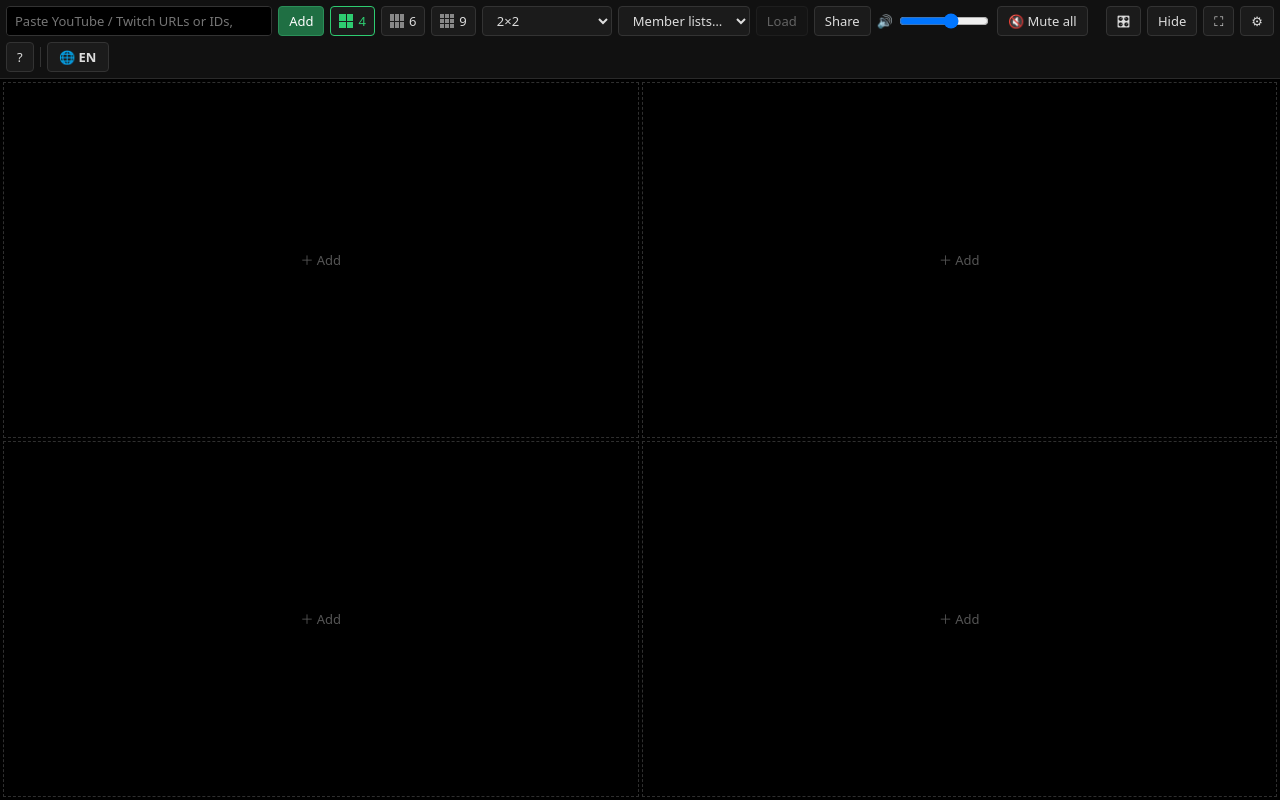
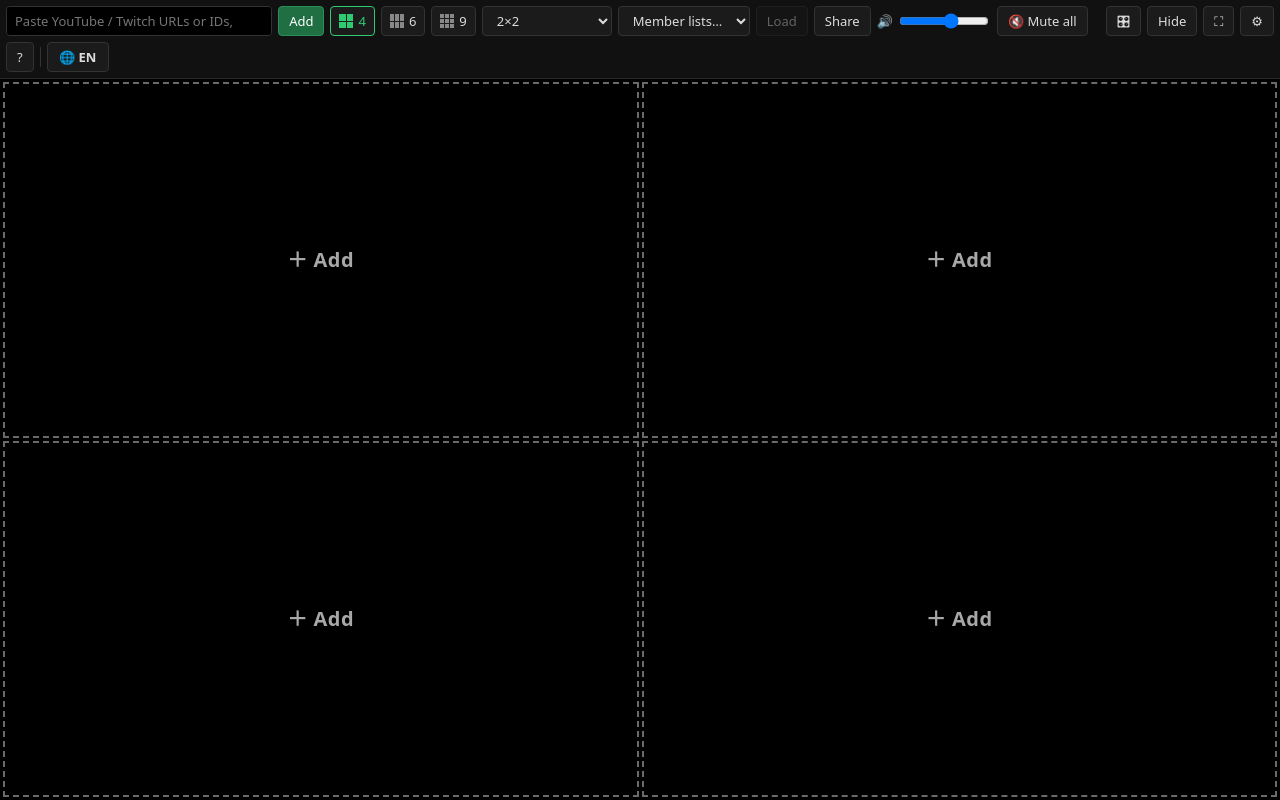
Before and after one commit to Blex01000001/Stream-CCTV, an ASP.NET Core app: page / in a window 1280 px wide. Run offline with ASP.NET Core 8, Linux system fonts and the light colour scheme; some libraries are stand-ins or nearby versions.

Commit message:
Make empty-slot placeholder border and label bolder
2px dashed border, brighter bold 20px label, and a green highlight on hover
so empty slots are easier to see on the dark wall.

```diff
--- a/src/StreamCCTV/wwwroot/css/app.css
+++ b/src/StreamCCTV/wwwroot/css/app.css
@@ -42,8 +42,8 @@ html, body { height: 100%; margin: 0; background: #000; color: var(--text); over
 .tile { position: relative; display: flex; flex-direction: column; min-width: 0; min-height: 0; background: #050505; border: 1px solid #262626; overflow: hidden; }
 .tile.audio { border-color: var(--accent); box-shadow: 0 0 0 1px var(--accent), 0 0 14px rgba(46, 204, 113, .55); }
 .tile.zoomed { z-index: 5; }
-.slot-empty { display: flex; align-items: center; justify-content: center; border: 1px dashed #2f2f2f; color: #555; cursor: pointer; min-width: 0; min-height: 0; }
-.slot-empty:hover { color: #aaa; border-color: #555; }
+.slot-empty { display: flex; align-items: center; justify-content: center; border: 2px dashed #6a6a6a; color: #a8a8a8; font-size: 20px; font-weight: 700; letter-spacing: .5px; cursor: pointer; min-width: 0; min-height: 0; }
+.slot-empty:hover { color: #fff; border-color: var(--accent); background: rgba(46, 204, 113, .07); }
 
 .titlebar { flex: none; display: flex; align-items: center; justify-content: space-between; gap: 8px; height: 26px; padding: 0 4px 0 6px; background: #141414; color: #ccc; cursor: pointer; user-select: none; touch-action: none; }
 .tile.audio .titlebar { background: #11271a; }
```
